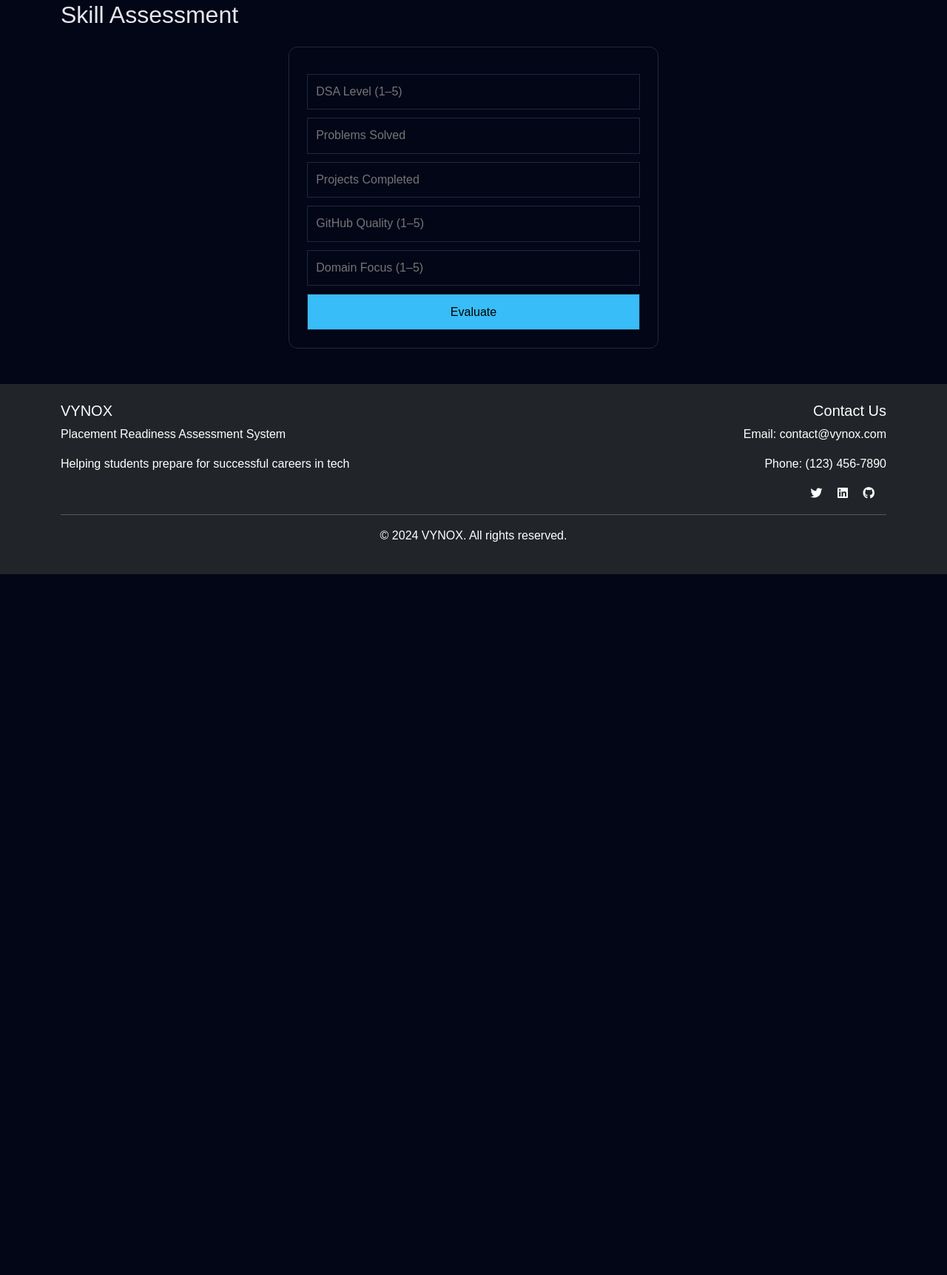
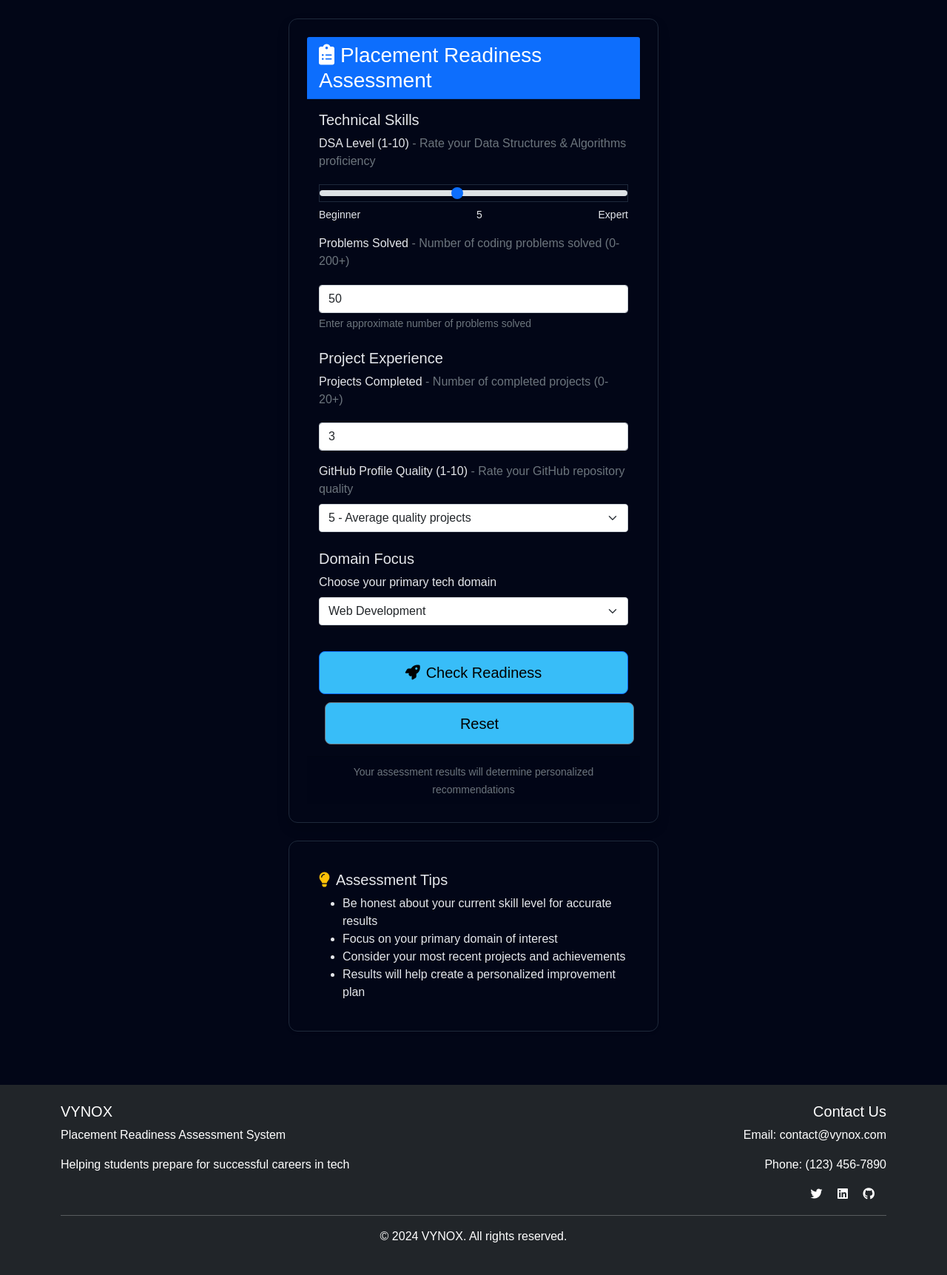
Before and after one commit to Vishwa-0/Placement-Readiness, a Flask app: page /assessment in a window 1280 px wide. Shown: the part 71-1794 px from the top of the page at 74% size. Before the commit the page ends 847 px from the top, so only its background shows below. Run offline with Flask 3, Linux system fonts and the light colour scheme; parts of the project's set-up code (start-up, migrations or seed data) failed here and were passed over.

Commit message:
Update assessment.html

```diff
--- a/templates/assessment.html
+++ b/templates/assessment.html
@@ -1,13 +1,129 @@
 {% extends "base.html" %}
+{% block title %}Assessment - VYNOX{% endblock %}
+
 {% block content %}
-<h2>Skill Assessment</h2>
+<div class="row justify-content-center">
+    <div class="col-lg-8">
+        <div class="card shadow">
+            <div class="card-header bg-primary text-white">
+                <h3 class="mb-0"><i class="fas fa-clipboard-list me-2"></i>Placement Readiness Assessment</h3>
+            </div>
+            <div class="card-body">
+                {% if error %}
+                <div class="alert alert-danger">{{ error }}</div>
+                {% endif %}
 
-<form method="POST" class="card">
-    <input type="number" name="dsa" placeholder="DSA Level (1–5)" required>
-    <input type="number" name="problems" placeholder="Problems Solved" required>
-    <input type="number" name="projects" placeholder="Projects Completed" required>
-    <input type="number" name="github" placeholder="GitHub Quality (1–5)" required>
-    <input type="number" name="domain" placeholder="Domain Focus (1–5)" required>
-    <button type="submit">Evaluate</button>
-</form>
+                <form method="POST" action="{{ url_for('assessment') }}" id="assessmentForm">
+                    <div class="mb-4">
+                        <h5>Technical Skills</h5>
+                        <div class="mb-3">
+                            <label for="dsa_level" class="form-label">
+                                DSA Level (1-10)
+                                <span class="text-muted"> - Rate your Data Structures & Algorithms proficiency</span>
+                            </label>
+                            <input type="range" class="form-range" min="1" max="10" step="1" id="dsa_level" name="dsa_level" value="5">
+                            <div class="d-flex justify-content-between">
+                                <small>Beginner</small>
+                                <small id="dsa_value">5</small>
+                                <small>Expert</small>
+                            </div>
+                        </div>
+
+                        <div class="mb-3">
+                            <label for="problem_count" class="form-label">
+                                Problems Solved
+                                <span class="text-muted"> - Number of coding problems solved (0-200+)</span>
+                            </label>
+                            <input type="number" class="form-control" id="problem_count" name="problem_count" min="0" max="200" value="50" required>
+                            <div class="form-text">Enter approximate number of problems solved</div>
+                        </div>
+                    </div>
+
+                    <div class="mb-4">
+                        <h5>Project Experience</h5>
+                        <div class="mb-3">
+                            <label for="project_count" class="form-label">
+                                Projects Completed
+                                <span class="text-muted"> - Number of completed projects (0-20+)</span>
+                            </label>
+                            <input type="number" class="form-control" id="project_count" name="project_count" min="0" max="20" value="3" required>
+                        </div>
+
+                        <div class="mb-3">
+                            <label for="github_quality" class="form-label">
+                                GitHub Profile Quality (1-10)
+                                <span class="text-muted"> - Rate your GitHub repository quality</span>
+                            </label>
+                            <select class="form-select" id="github_quality" name="github_quality" required>
+                                <option value="1">1 - Basic repositories</option>
+                                <option value="3">3 - Few documented projects</option>
+                                <option value="5" selected>5 - Average quality projects</option>
+                                <option value="7">7 - Well-documented projects</option>
+                                <option value="10">10 - Professional portfolio</option>
+                            </select>
+                        </div>
+                    </div>
+
+                    <div class="mb-4">
+                        <h5>Domain Focus</h5>
+                        <div class="mb-3">
+                            <label for="domain_focus" class="form-label">Choose your primary tech domain</label>
+                            <select class="form-select" id="domain_focus" name="domain_focus" required>
+                                {% for key, domain in domains.items() %}
+                                <option value="{{ key }}">{{ domain.name }}</option>
+                                {% endfor %}
+                            </select>
+                        </div>
+                    </div>
+
+                    <div class="text-center">
+                        <button type="submit" class="btn btn-primary btn-lg px-5">
+                            <i class="fas fa-rocket me-2"></i>Check Readiness
+                        </button>
+                        <button type="reset" class="btn btn-outline-secondary btn-lg ms-2">Reset</button>
+                    </div>
+                </form>
+            </div>
+            <div class="card-footer text-center">
+                <small class="text-muted">Your assessment results will determine personalized recommendations</small>
+            </div>
+        </div>
+
+        <!-- Assessment Tips -->
+        <div class="card mt-4 shadow-sm">
+            <div class="card-body">
+                <h5><i class="fas fa-lightbulb text-warning me-2"></i>Assessment Tips</h5>
+                <ul class="mb-0">
+                    <li>Be honest about your current skill level for accurate results</li>
+                    <li>Focus on your primary domain of interest</li>
+                    <li>Consider your most recent projects and achievements</li>
+                    <li>Results will help create a personalized improvement plan</li>
+                </ul>
+            </div>
+        </div>
+    </div>
+</div>
 {% endblock %}
+
+{% block scripts %}
+<script>
+document.addEventListener('DOMContentLoaded', function() {
+    const dsaSlider = document.getElementById('dsa_level');
+    const dsaValue = document.getElementById('dsa_value');
+
+    dsaSlider.addEventListener('input', function() {
+        dsaValue.textContent = this.value;
+    });
+
+    // Quick check functionality
+    document.getElementById('assessmentForm').addEventListener('submit', function(e) {
+        // Validate inputs
+        const problemCount = document.getElementById('problem_count').value;
+        if (problemCount < 0 || problemCount > 200) {
+            alert('Please enter a valid number of problems (0-200)');
+            e.preventDefault();
+        }
+    });
+});
+</script>
+{% endblock %}
```
